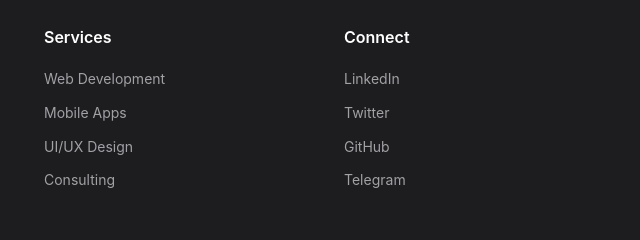
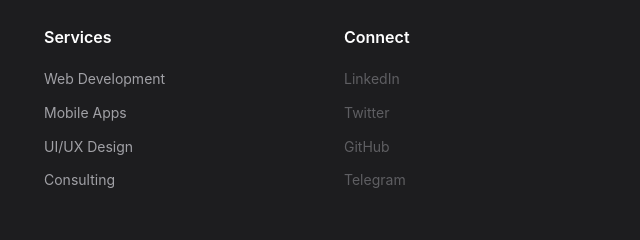
Before and after one commit to Just-Soft-Art/githost-website, a plain HTML site: page contact.html in a window 1280 px wide. Shown: the part 1611-1851 px from the top of the page, 316-956 px from the left. Drawn offline with Linux system fonts and the light colour scheme.

Commit message:
footer links inactive

```diff
--- a/contact.html
+++ b/contact.html
@@ -238,10 +238,10 @@
                     <div class="footer-section">
                         <h4 data-translate="footer.connect">Connect</h4>
                         <ul>
-                            <li><a href="#" data-translate="footer.linkedin">LinkedIn</a></li>
-                            <li><a href="#" data-translate="footer.twitter">Twitter</a></li>
-                            <li><a href="#" data-translate="footer.github">GitHub</a></li>
-                            <li><a href="https://t.me/justsoftart" data-translate="footer.telegram">Telegram</a></li>
+                            <li><a href="#" class="inactive" title="Work in Progress" data-translate="footer.linkedin" data-translate-title="common.workInProgress">LinkedIn</a></li>
+                            <li><a href="#" class="inactive" title="Work in Progress" data-translate="footer.twitter" data-translate-title="common.workInProgress">Twitter</a></li>
+                            <li><a href="#" class="inactive" title="Work in Progress" data-translate="footer.github" data-translate-title="common.workInProgress">GitHub</a></li>
+                            <li><a href="#" class="inactive" title="Work in Progress" data-translate="footer.telegram" data-translate-title="common.workInProgress">Telegram</a></li>
                         </ul>
                     </div>
                     <div class="footer-section">
```
Also changed, not shown: index.html (+4 -4 lines), privacy.html (+4 -4 lines), services.html (+4 -4 lines).
